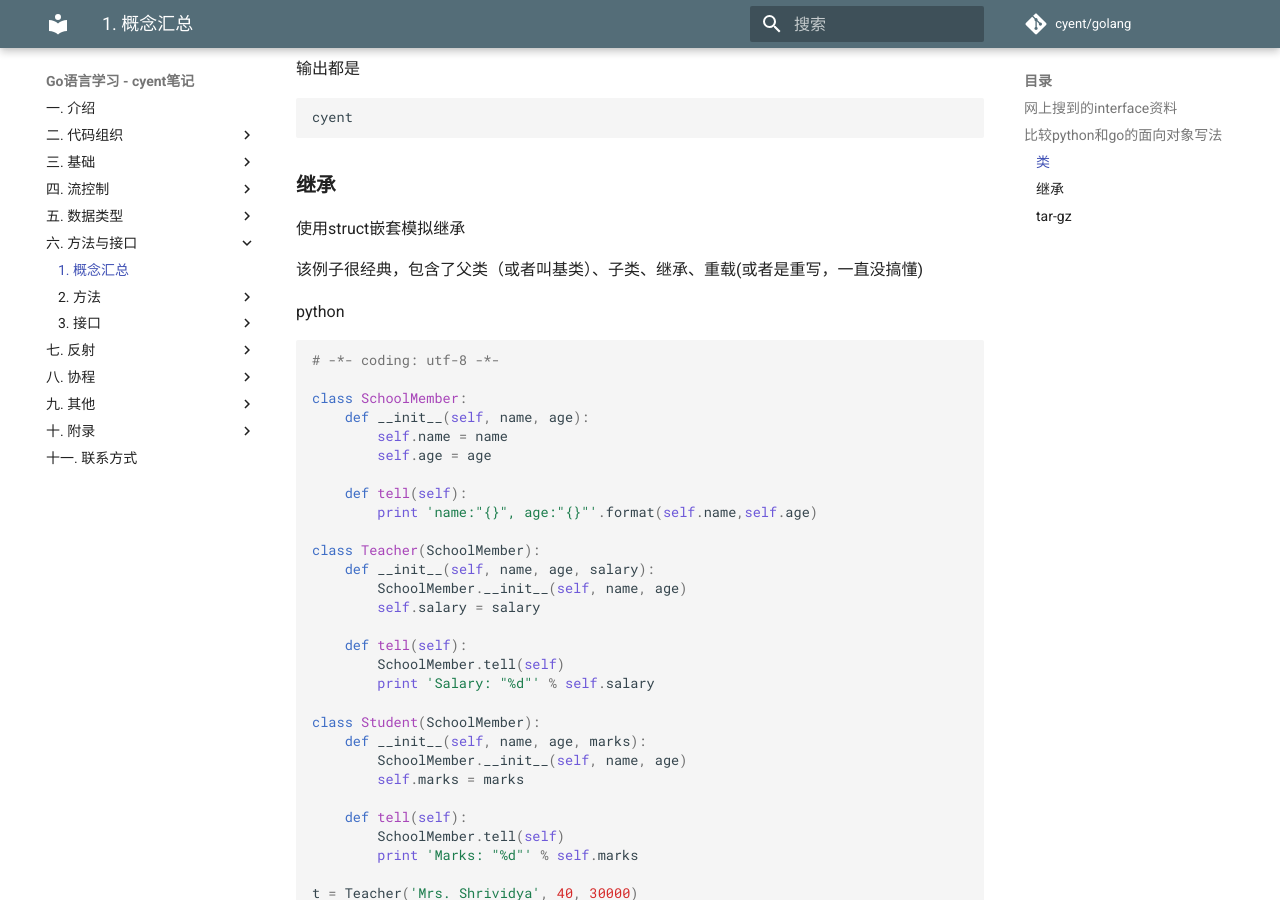
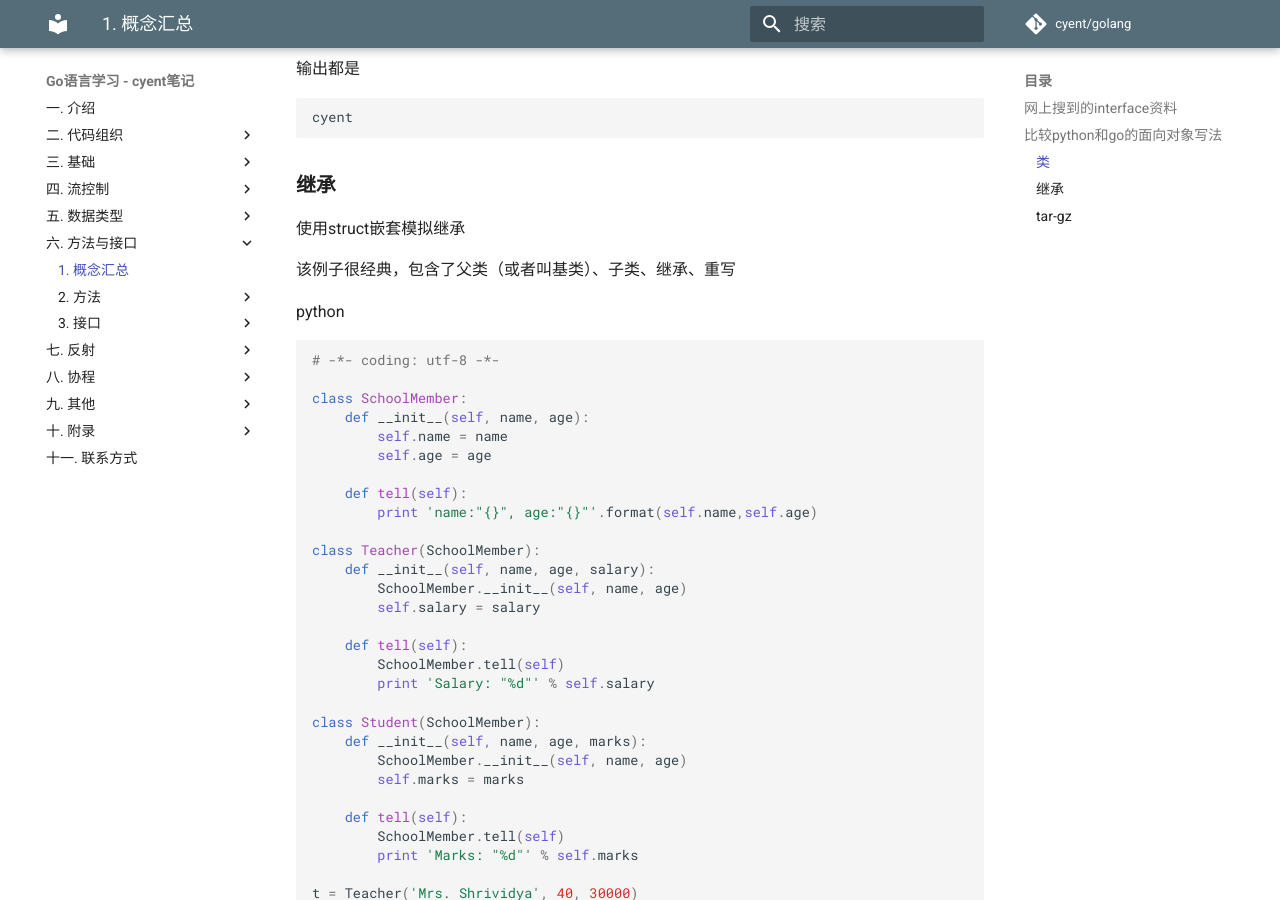
Before and after one commit to yxhsea/golang, an MkDocs documentation site: the page built from docs/method/overview.md, in a window 1280 px wide and 900 px high, scrolled down 1444 px. Built offline with MkDocs 1.6.1 and Material for MkDocs 9.7.7, drawn with Linux system fonts in a browser that asks for light colours; comment, search, counter and statistics services are not loaded; old or Windows-style settings are respelled for this version of MkDocs.

Commit message:
2018-05-19

```diff
--- a/docs/method/overview.md
+++ b/docs/method/overview.md
@@ -73,7 +73,7 @@ cyent
 
 使用struct嵌套模拟继承
 
-该例子很经典，包含了父类（或者叫基类）、子类、继承、重载(或者是重写，一直没搞懂)
+该例子很经典，包含了父类（或者叫基类）、子类、继承、重写
 
 python
 
```
